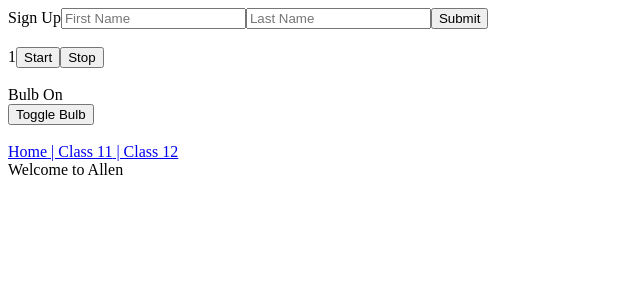
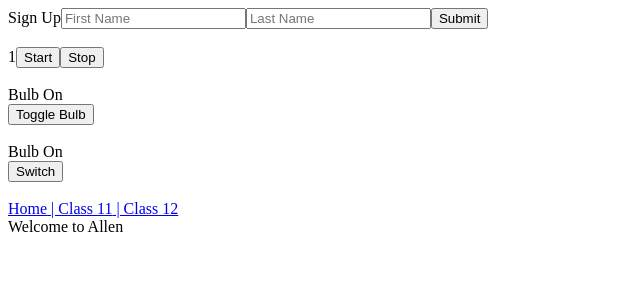
Before and after one commit to devwithvinay/React-Learning, a React (Vite) app in the folder weeks/week2/: page / in a window 1280 px wide. Shown: the top 300 px of the page, without its empty margins (0-640 px from the left). Built offline with nearby package versions, Linux system fonts and the light colour scheme.

Commit message:
propdrilling

```diff
--- a/weeks/week2/src/App.jsx
+++ b/weeks/week2/src/App.jsx
@@ -4,6 +4,7 @@ import AppRoutes from "./routes/AppRoutes";
 import UseRef from "./useRef/UseRef";
 import Clock from "./useRef/Clock"
 import RollingUp from "./rollingUp/RollingUp";
+import PropDrilling from "./rollingUp/PropDrilling";
 
 function App() {
   return (
@@ -13,7 +14,10 @@ function App() {
       <Clock />
       <br />
       <RollingUp />
-      <br/>
+      <br />
+      <PropDrilling />
+      <br />
+
       <BrowserRouter>
         <AppRoutes />
       </BrowserRouter>
--- /dev/null
+++ b/weeks/week2/src/rollingUp/PropDrilling.jsx
@@ -0,0 +1,39 @@
+import React,{useState} from 'react'
+
+function PropDrilling() {
+    const [bulbOn , setBulbOn] = useState(true)
+  return (
+    <div>
+      <Light bulbOn={bulbOn} setBulbOn={setBulbOn}/>
+    </div>
+  )
+}
+
+function Light({bulbOn , setBulbOn}){
+    return (
+      <div>
+        <LightBulb bulbOn={bulbOn} />
+        <LightSwitch bulbOn={bulbOn} setBulbOn={setBulbOn} />
+      </div>
+    );
+}
+
+function LightBulb({bulbOn}){
+    return(
+        <div>
+         {bulbOn? "Bulb On" : "Bulb  Off"}
+        </div>
+    )
+}
+
+function LightSwitch({ bulbOn , setBulbOn}){
+    return (
+        <div>
+           <button onClick={()=>setBulbOn(!bulbOn)}>Switch</button>
+        </div>
+    )
+}
+
+export default PropDrilling;
+
+// This is bad when pass from parent to child to grandchild , when you have alot props passes all have to pass like that than it cause complexity , hard to maintenance .
```
